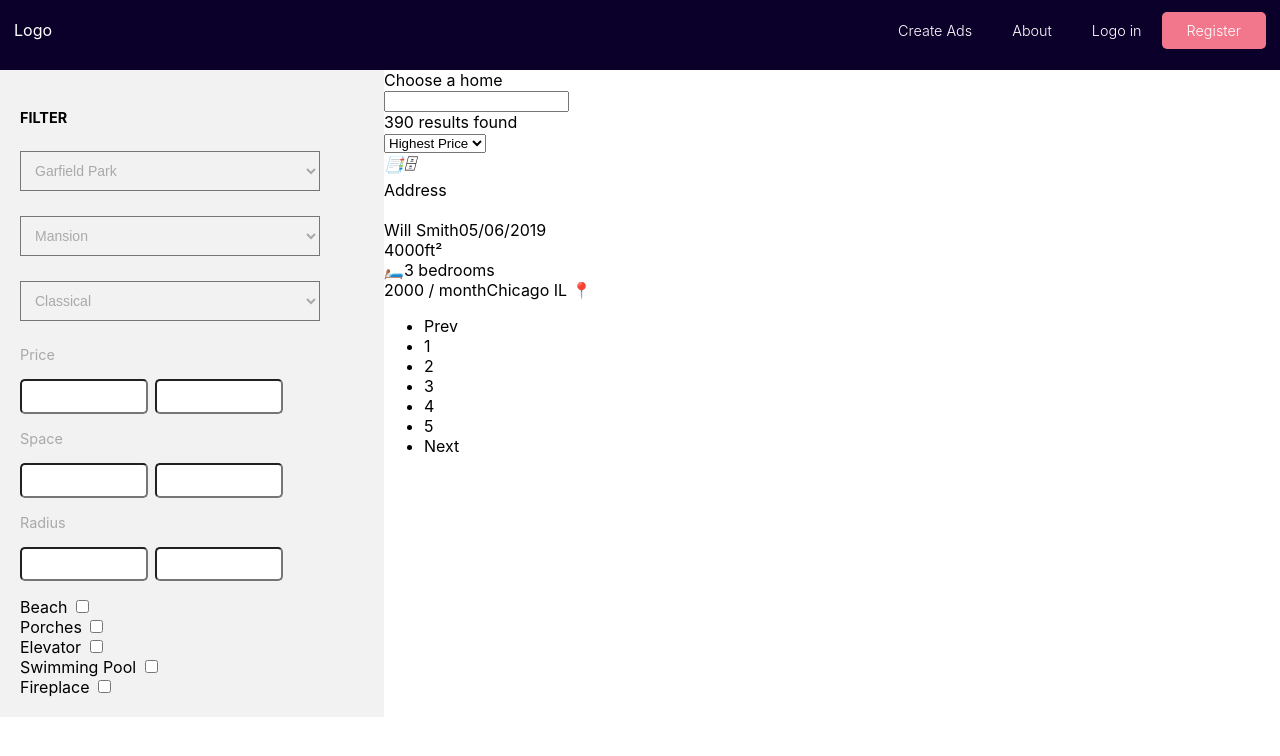
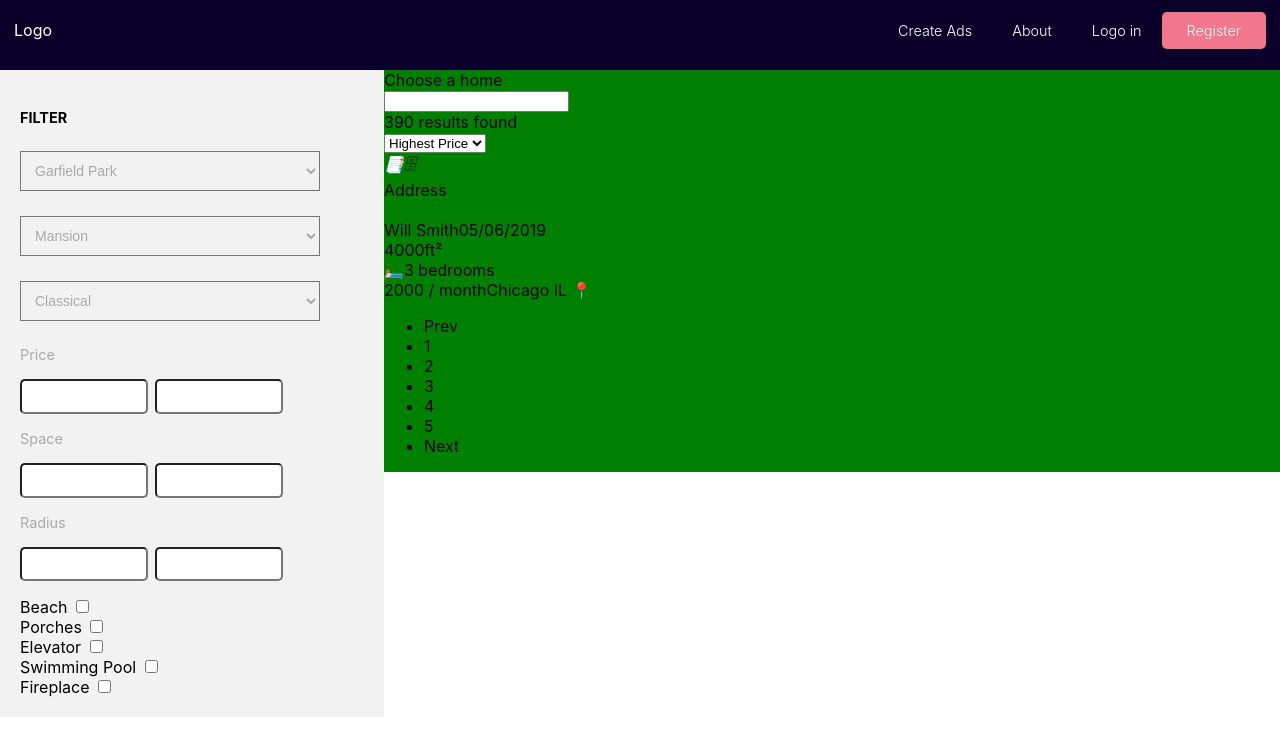
Before and after one commit to Tduncan14/reactRealEstate, a React (Create React App) app: page / in a window 1280 px wide. Shown: the top 756 px of the page. Built offline with nearby package versions, Linux system fonts and the light colour scheme.

Commit message:
added more junk

```diff
--- a/src/App.css
+++ b/src/App.css
@@ -1,5 +1,4 @@
 
 #content-area{
-    height:75%;
-    display:flex;
+
   }
--- a/src/Components/Listing.js
+++ b/src/Components/Listing.js
@@ -4,7 +4,7 @@ import {StyledListing} from'../Styles/StyledListing';
 const Listing = () =>{
 
     return(
-        <StyledListing>
+        <StyledListing id="listing">
          <section className="searchArea">Choose a home </section>
 
          <input type="text" name="search"/>
--- a/src/Styles/StyledFilter.js
+++ b/src/Styles/StyledFilter.js
@@ -2,10 +2,10 @@ import styled from 'styled-components';
 import {pink,offwhite,white,darkgray} from './Main';
 
  export const StyledFilter = styled.section `
-  display:flex;
-  flex-direction:column;
   background-color:${offwhite};
   width:30%;
+  display:inline-block;
+  float:left;
   min-height:70%;
 
   & .inside{
--- a/src/Styles/StyledListing.js
+++ b/src/Styles/StyledListing.js
@@ -1,5 +1,9 @@
 import styled from 'styled-components'
 
 export const StyledListing = styled.article `
-
+      background-color:green;
+     width:70%;
+     display:inline-block;
+    float:left;
+  }
 `;
```
